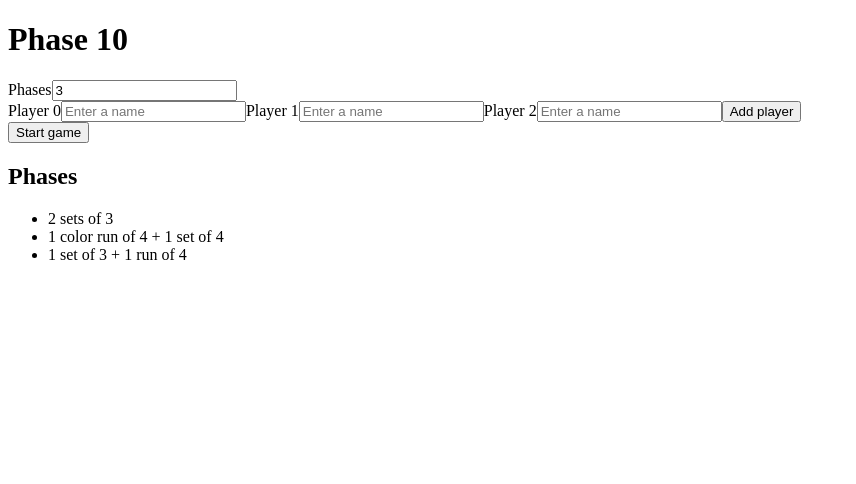
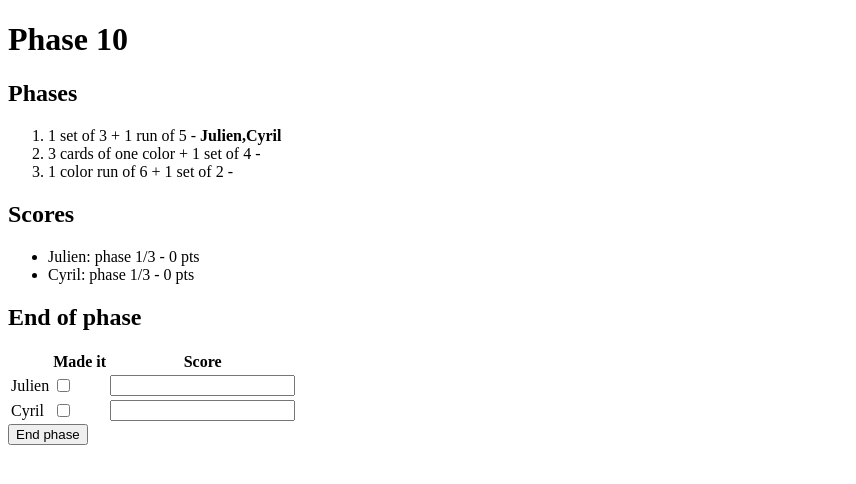
Before and after one commit to juliendelort/phase10, a Next.js app: page / in a window 1280 px wide. Both pictures are taken after a click on the button "Add player". Shown: the top 484 px of the page, without its empty margins (0-856 px from the left). Built offline with nearby package versions, Linux system fonts and the light colour scheme.

Commit message:
Added scoring

```diff
--- a/pages/index.js
+++ b/pages/index.js
@@ -5,35 +5,55 @@ import { getNPhases } from '../utils/phases';
 
 
 export default function Home() {
-  const [playerCount, setPlayerCount] = React.useState(2);
+  const [formPlayerCount, setPlayerCount] = React.useState(2);
 
   const [phases, setPhases] = React.useState([]);
 
+  const [players, setPlayers] = React.useState({});
+
   const handleAddPlayer = () => {
-    // setPlayers(players => [...players, {
-    //   name: `Player ${players.length + 1}`
-    // }]);
-
     setPlayerCount((c) => c + 1);
   };
 
-  const handlePlayerNameChange = (index) => (e) => {
-    console.log(e);
-    setPlayers(players => players.map((p, i) => i === index ? { name: e.target.value } : p));
-  };
 
-  const handleFormSubmit = (event) => {
+  const handlePlayersSubmit = (event) => {
     event.preventDefault();
 
     const data = new FormData(event.currentTarget);
 
     const phasesCount = data.get('phaseCount');
-    const players = data.getAll('playerName[]');
+    const playerNames = data.getAll('playerName');
+    const phases = getNPhases(phasesCount);
+    setPhases(phases);
 
-    const phases = getNPhases(phasesCount);
-    console.log(phases);
-    setPhases(phases);
+    const players = {};
+    playerNames.forEach(name => players[name] = { name, points: 0, currentPhase: 1 });
+    setPlayers(players);
   }
+
+  const handleScoresSubmit = (event) => {
+    event.preventDefault();
+
+    const data = new FormData(event.currentTarget);
+    const updates = {};
+
+    setPlayers(players => {
+      const newValues = { ...players };
+
+      Object.values(players).forEach((p) => {
+        const move = !!data.get(`${p.name}[move]`);
+        const points = parseInt(data.get(`${p.name}[points]`) || 0);
+        if (move) {
+          newValues[p.name].currentPhase++;
+        }
+        newValues[p.name].points += points;
+      });
+      return newValues;
+
+    });
+  }
+  const playersByPhase = [];
+  Object.values(players).forEach(p => playersByPhase[p.currentPhase] = [...(playersByPhase[p.currentPhase] || []), p.name]);
   return (
     <div className="font-sans" >
       <Head>
@@ -48,34 +68,68 @@ export default function Home() {
           Phase 10
         </h1>
 
-        <form onSubmit={handleFormSubmit} className="inline-block">
-          <label className="block" >
+
+
+        {!phases.length ? <form onSubmit={handlePlayersSubmit} className="inline-block">
+          <label  >
             <span>Phases</span>
             <input type="number" min="1" name="phaseCount" placeholder="3" defaultValue="3" />
           </label>
           <div className="my-4">
-            {[...Array(playerCount)].map((_p, index) => (
+            {[...Array(formPlayerCount)].map((_p, index) => (
               <label key={index} className="block mb-2">
                 <span>{`Player ${index}`}</span>
-                <input type="text" placeholder="Enter a name" name="playerName[]" />
+                <input type="text" placeholder="Enter a name" name="playerName" defaultValue={`${index ? "Cyril" : "Julien"}`} />
               </label>
             ))}
             <button onClick={handleAddPlayer} className="mb-4 float-right">Add player</button>
           </div>
           <button className="block w-full" type="submit">Start game</button>
-        </form>
-
+        </form> : <>
           <section >
             <h2>Phases</h2>
-          <ul className="inline-block text-left">
+            <ol className="inline-block text-left">
               {phases.map((p, index) => (
                 <li key={index}>
-                {p}
+                  {p} - <b>{(playersByPhase[index + 1] || []).join(',')}</b>
+                </li>
+              ))}
+            </ol>
+          </section>
+
+          <section>
+            <h2>Scores</h2>
+            <ul className="inline-block text-left">
+              {Object.values(players).map((p) => (<li key={p.name}>
+                {p.name}: phase {p.currentPhase}/{phases.length} - {p.points} pts
               </li>
               ))}
             </ul>
           </section>
+          <section>
+            <h2>End of phase</h2>
+            <form onSubmit={handleScoresSubmit}>
+              <table >
+                <th></th>
+                <th className="whitespace-nowrap">Made it</th>
+                <th>Score</th>
+                {Object.values(players).map((p) => (
+                  <tr key={p.name}>
+                    <td>{p.name}</td>
+                    <td>
+                      <input type="checkbox" name={`${p.name}[move]`} aria-label="made it" />
+                    </td>
+                    <td>
+                      <input type="number" min="0" name={`${p.name}[points]`} arial-label="score" />
+                    </td>
+                  </tr>
+                ))}
+              </table>
 
+              <button type="submit" className="w-full mt-4" >End phase</button>
+            </form>
+          </section>
+        </>}
       </main>
 
     </div >
--- a/styles/global.css
+++ b/styles/global.css
@@ -1,7 +1,6 @@
 main {
-    max-width: 640px;
+    max-width: 320px;
     margin: 3rem auto;
-    text-align: center;
 }
 
 button {
```
Lines whose indentation alone changed are shown as unchanged.
